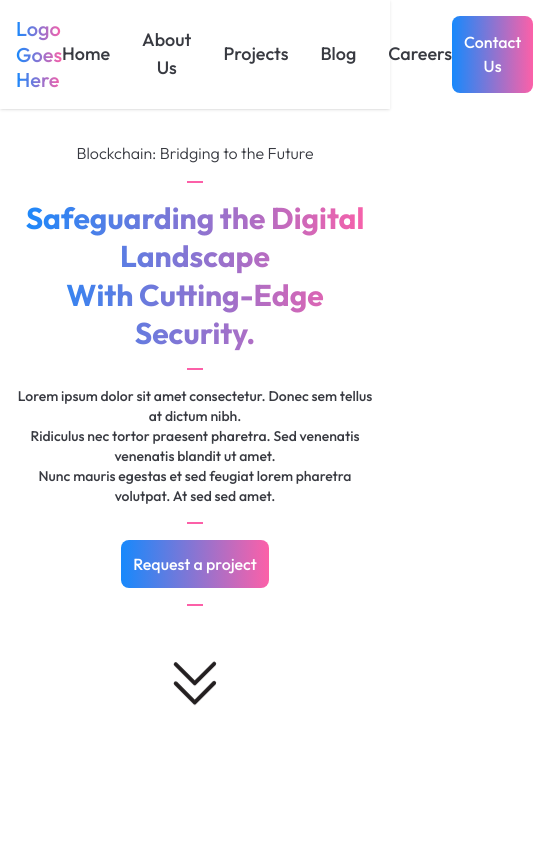
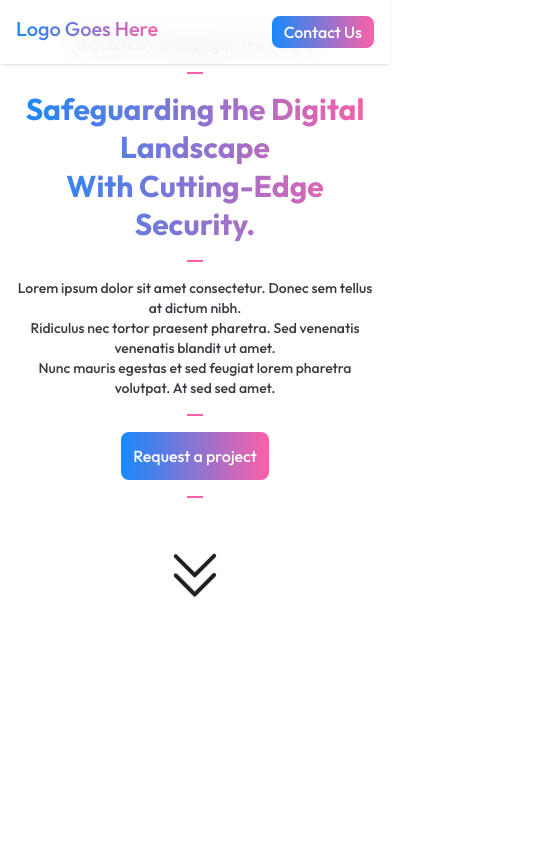
Before and after one commit to lucasfgaldinos/minimalist-landing-page-template, a React (Vite) app: page / in a window 390 px wide. Shown: the top 844 px of the page, 533 px wide, since content can reach past the window. Built offline with nearby package versions, Linux system fonts and the light colour scheme.

Commit message:
style: Ajuste de responsividade no Header

```diff
--- a/src/components/header/index.tsx
+++ b/src/components/header/index.tsx
@@ -2,11 +2,11 @@ import { Button } from '../button';
 
 export function Header() {
 	return (
-		<header className="px-4 py-4 shadow sticky top-0 left-0">
+		<header className="px-4 py-4 shadow fixed w-full top-0 left-0 backdrop-blur-lg bg-white/70">
 			<div className="max-w-7xl flex justify-between mx-auto">
 				<p className="gradient-text font-medium text-xl">Logo Goes Here</p>
 
-				<nav className="text-dark font-medium text-lg flex items-center justify-center gap-8">
+				<nav className="text-dark font-medium text-lg items-center justify-center gap-8 hidden lg:flex">
 					<button
 						className="header-link cursor-pointer transition-all duration-500"
 						type="button"
```
